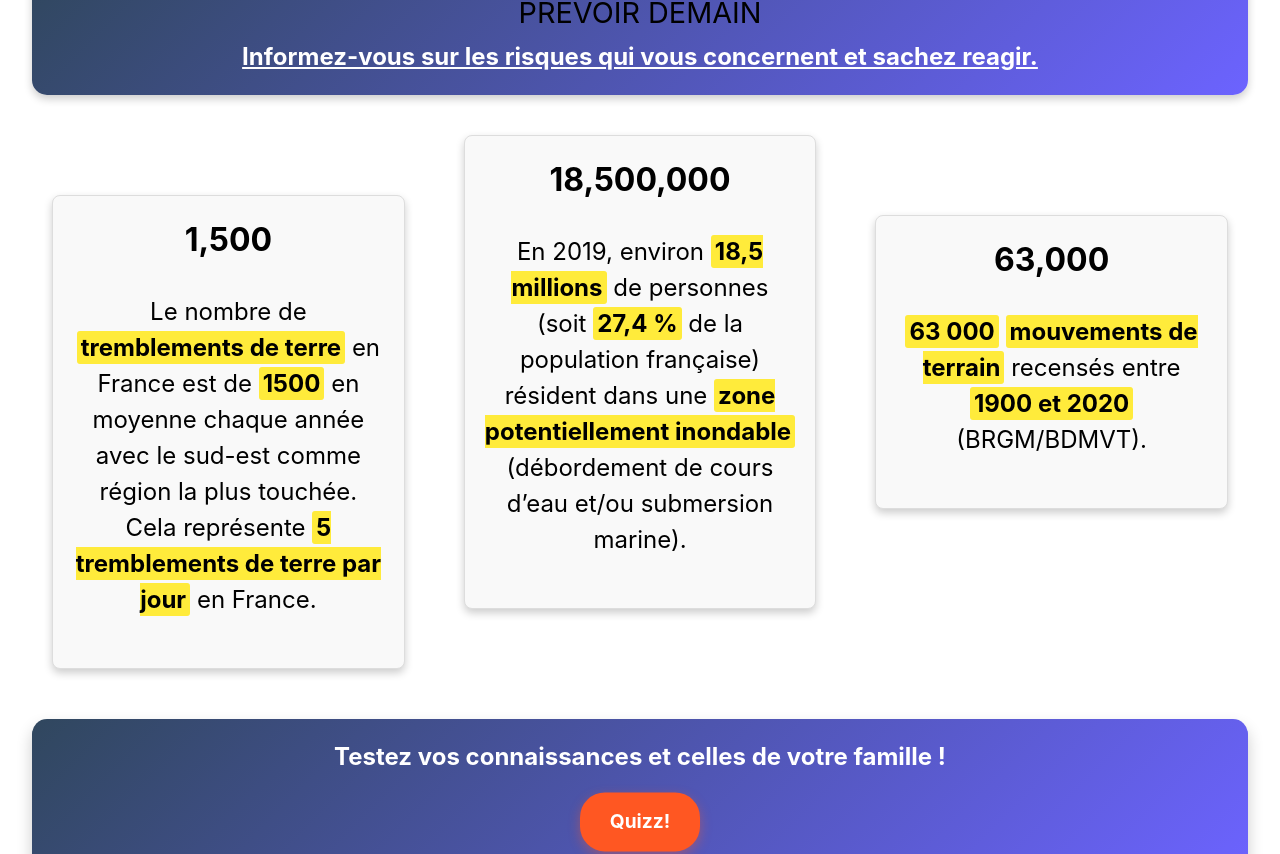
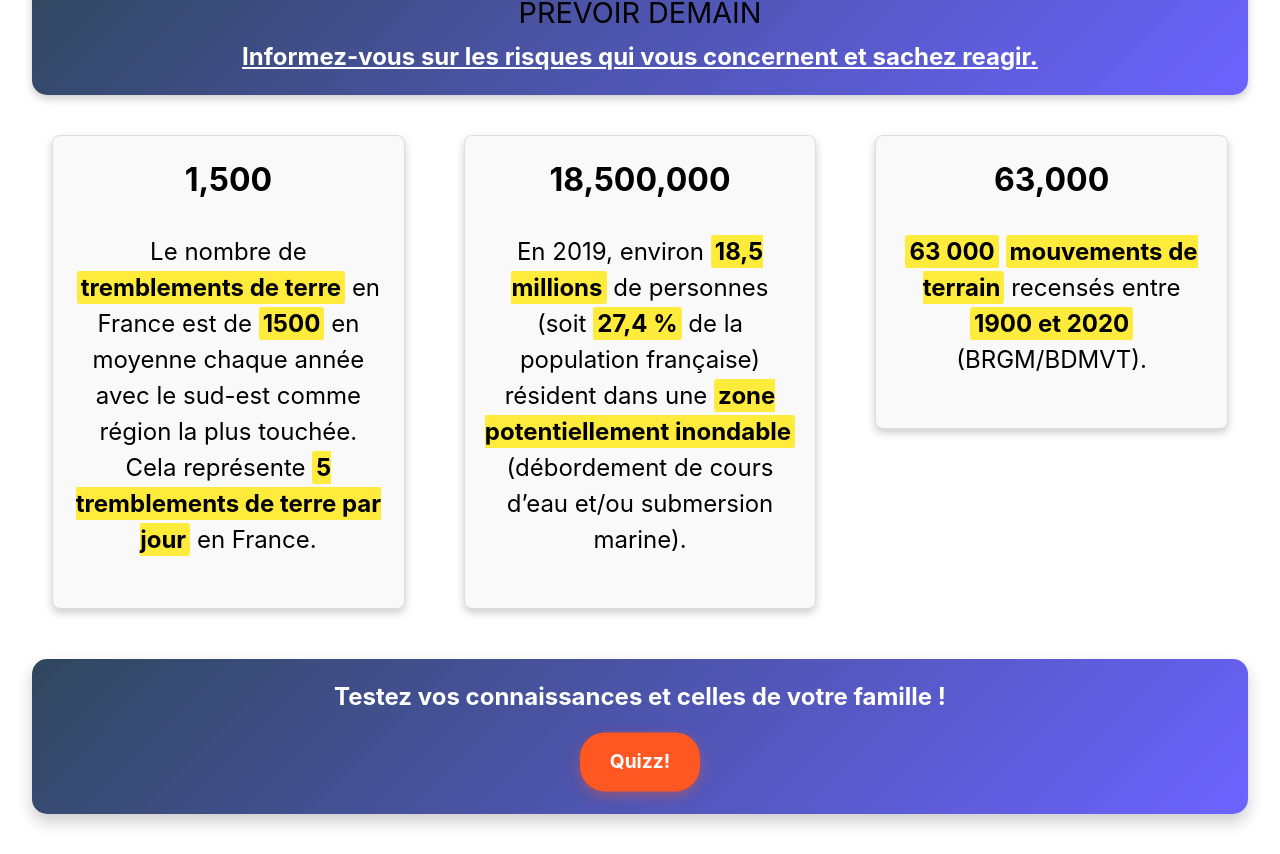
Before and after one commit to StevenMarco/UrgencePrevoyance, a React (Vite) app in the folder front/: page / in a window 1280 px wide. Shown: the part 540-1394 px from the top of the page. Built offline with nearby package versions, Linux system fonts and the light colour scheme.

Commit message:
quelque modif

```diff
--- a/front/src/component/PageAccueil.css
+++ b/front/src/component/PageAccueil.css
@@ -77,22 +77,22 @@ padding: 20px;
   border-radius: 8px;
   box-shadow: 0 4px 8px rgba(0, 0, 0, 0.2);
   width: 30%;
+  height: 100%; /* Pour que chaque div remplisse l'espace vertical */
+  display: flex;
+  flex-direction: column;
+  justify-content: center;
+  align-items: center;
 }
 
-.tremblements {
-  margin-top: 60px;
+/* Suppression des marges individuelles pour un alignement uniforme */
+.tremblements,
+.inondable,
+.mouvement_de_terrain {
   width: 30%;
+  margin-top: 0;
+  text-align: center;
 }
 
-.inondable {
-  text-align: center;
-  width: 30%;
-}
-
-.mouvement_de_terrain {
-  margin-top: 80px;
-  width: 30%;
-}
 
 .Corps p:first-child {
   font-size: 3rem;
--- a/front/src/component/partenaires.css
+++ b/front/src/component/partenaires.css
@@ -12,6 +12,7 @@
   flex-direction: column;
   align-items: center;
   padding: 20px;
+  border-radius: 15px ;
   background-color: #3e3e3e; /* Gris foncé */
   color: white;
 }
@@ -57,7 +58,7 @@
   padding: 20px;
   box-sizing: border-box;
   background-color: #fafafa; /* Gris très clair */
-  border-radius: 10px;
+  border-radius: 15px;
   box-shadow: 0 2px 4px rgba(0, 0, 0, 0.1);
 }
 
@@ -186,7 +187,7 @@ p{
   color: white;
   padding: 10px 20px;
   border: none;
-  border-radius: 5px;
+  border-radius: 10px;
   font-size: 16px;
   cursor: pointer;
   text-align: center;
```
Lines whose indentation alone changed are shown as unchanged.
